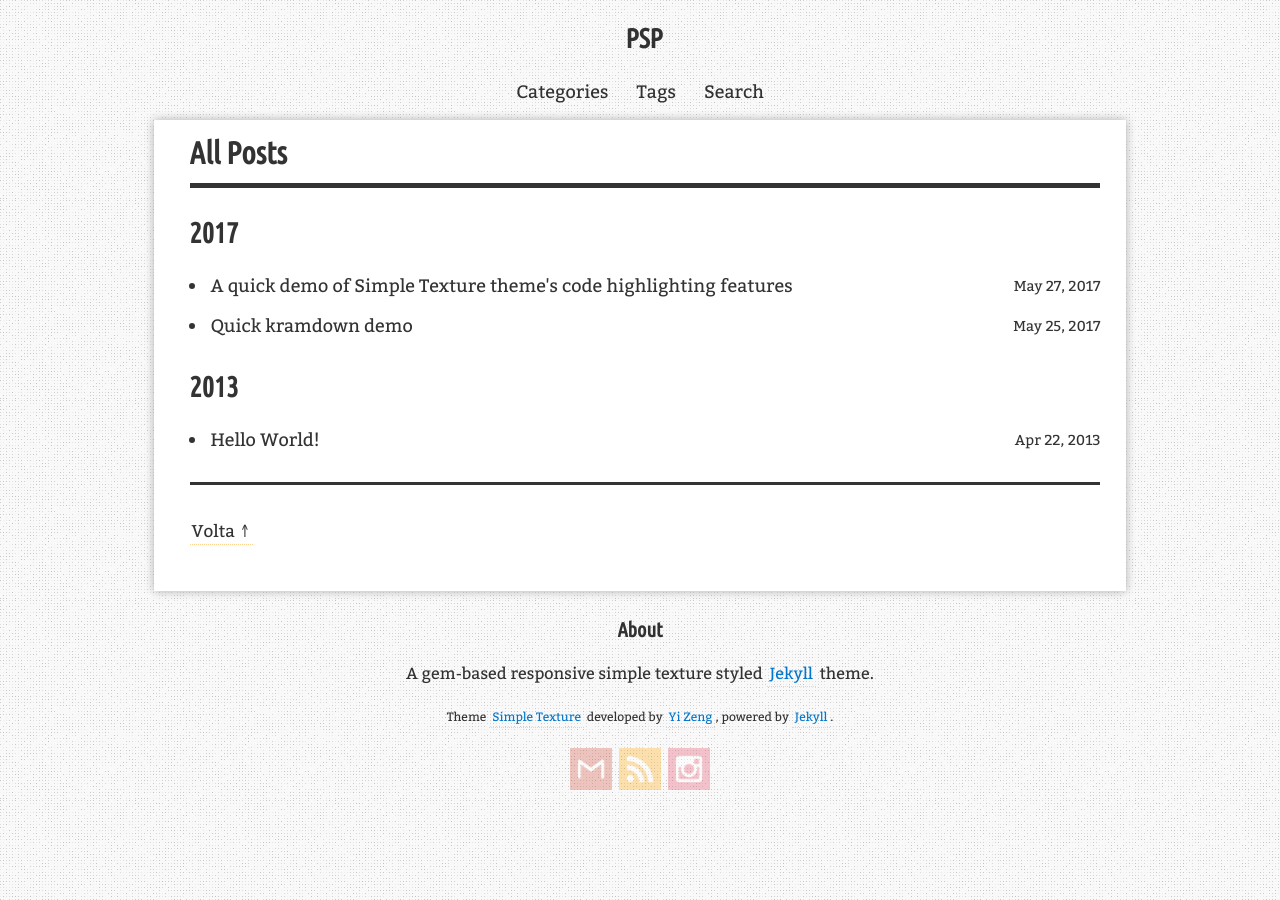
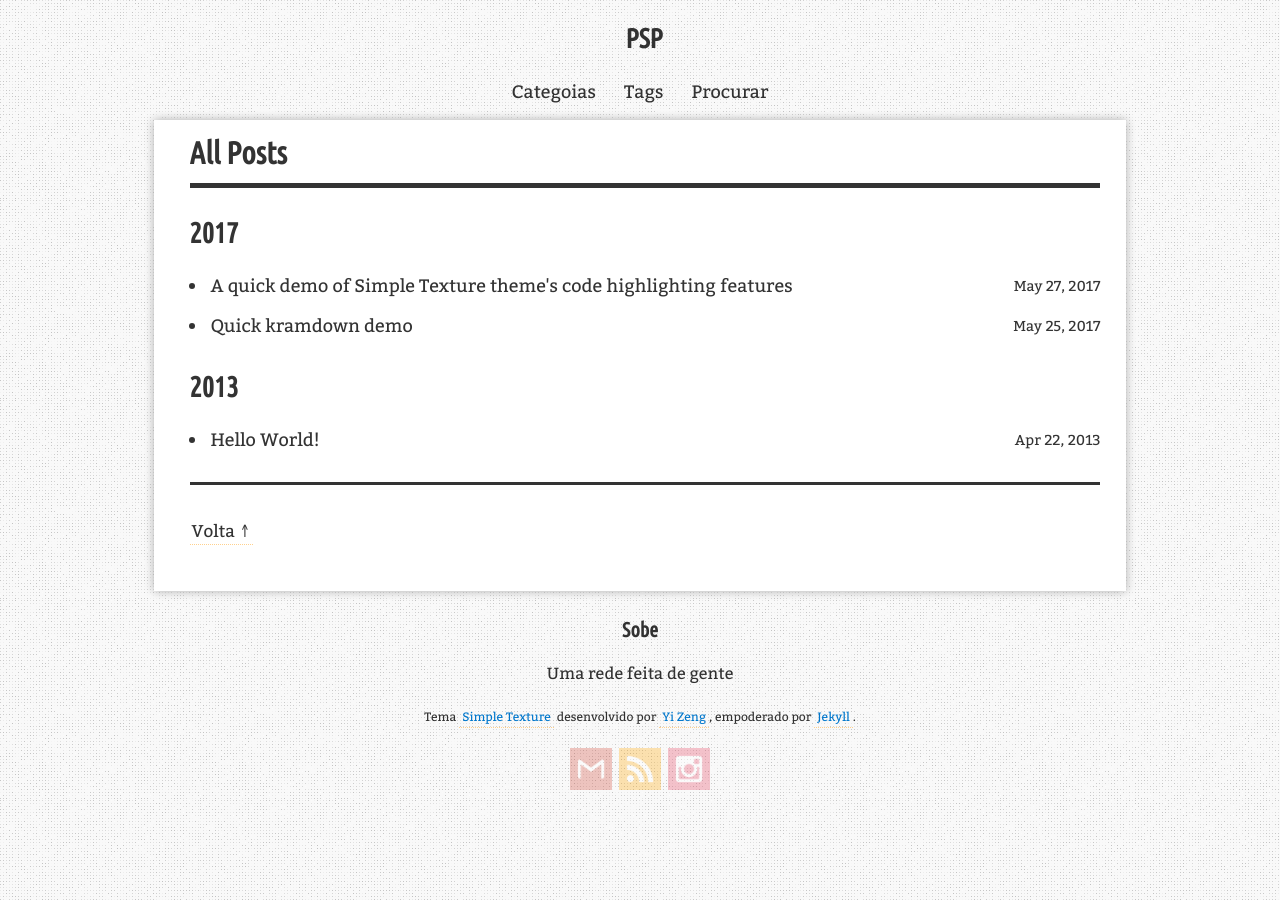
Before and after one commit to tdruiva/portalsemporteiras.github.io, a Jekyll site: the page built from blog/index.html, in a window 1280 px wide. Built offline with Jekyll 4.4.1, drawn with Linux system fonts in a browser that asks for light colours; comment, search, counter and statistics services are not loaded.

Commit message:
Configuracao em PT

```diff
--- a/_config.yml
+++ b/_config.yml
@@ -1,7 +1,7 @@
 # Site Settings
 encoding: UTF-8
 exclude: ["*.gem", "*.gemspec", "Gemfile", "Gemfile.lock", "node_modules", "Rakefile", "starter-kit", "vendor"]
-lang: en # Language code as defined in _data/i18n.yml. en, en-gb, en-us, zh, zh-cn, zh-tw etc.
+lang: pt # Language code as defined in _data/i18n.yml. en, en-gb, en-us, zh, zh-cn, zh-tw etc.
 permalink: /blog/:year/:month/:day/:title/
 
 whitelist: [jekyll-feed, jekyll-redirect-from, jekyll-seo-tag, jekyll-sitemap]
@@ -40,7 +40,7 @@ home:
 blog:
   cc_license: http://creativecommons.org/licenses/by-sa/4.0/ # A link to CC License of your choice.
   cc_license_image: /assets/images/theme/cc-by-sa.png # An image of your CC License.
-  footer_content: A gem-based responsive simple texture styled <a href="http://jekyllrb.com/">Jekyll</a> theme.
+  footer_content: Uma rede feita de gente
 
 disqus:
   shortname: # e.g. yizeng
```
